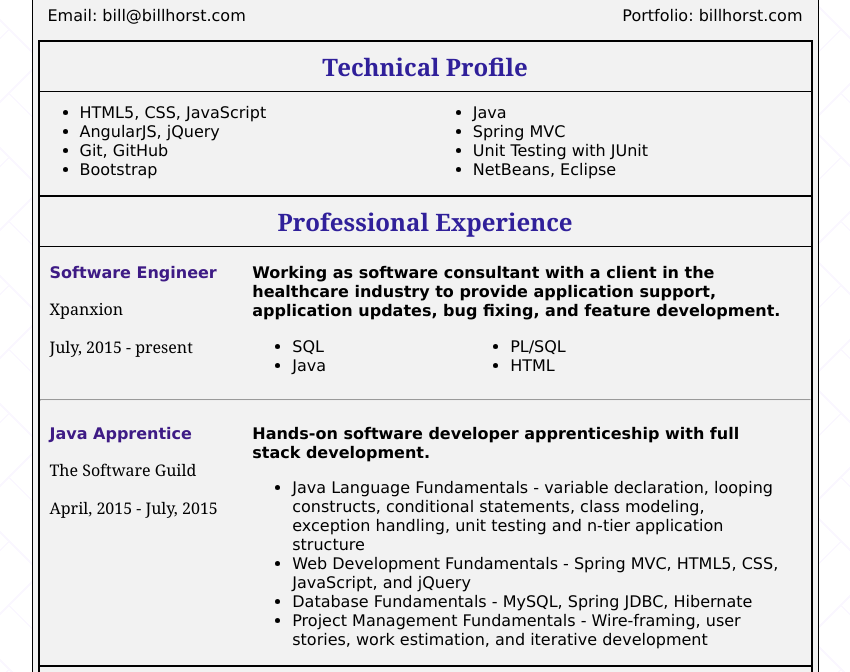
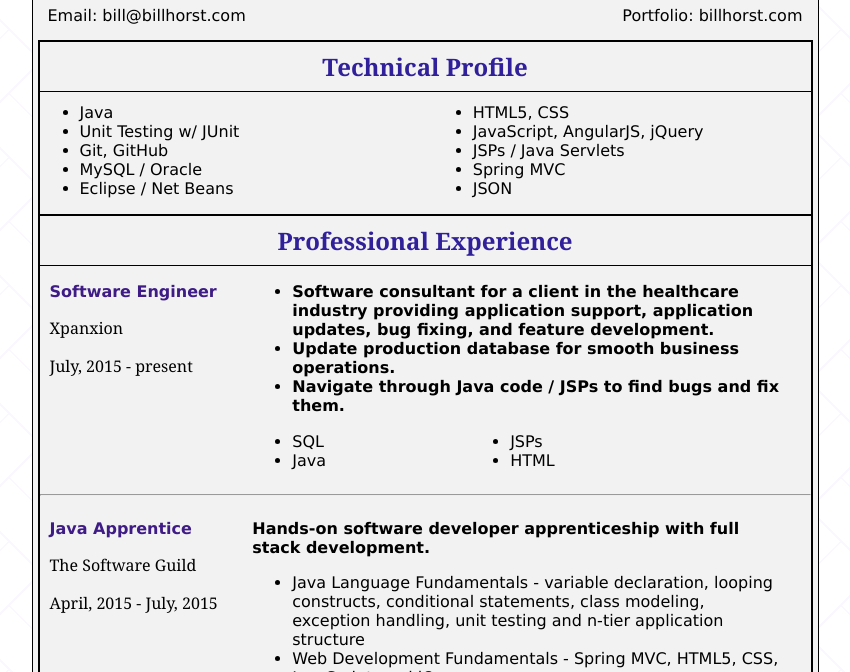
Before and after one commit to billhorst/resume, a plain HTML site: page index.html in a window 1280 px wide. Shown: the part 99-771 px from the top of the page, without its empty margins (215-1065 px from the left). Drawn offline with Linux system fonts and the light colour scheme.

Commit message:
updated resume to match current pdf

```diff
--- a/index.html
+++ b/index.html
@@ -21,18 +21,20 @@
 			<h2 class="technicalProfileTitle darkColor styleSerif">Technical Profile</h2>
 			<div class="leftSkills">
 				<ul>
-					<li>HTML5, CSS, JavaScript</li>
-					<li>AngularJS, jQuery</li>
+					<li>Java</li>
+					<li>Unit Testing w/ JUnit</li>
 					<li>Git, GitHub</li>
-					<li>Bootstrap</li>
+					<li>MySQL / Oracle</li>
+					<li>Eclipse / Net Beans</li>
 				</ul>
 			</div>
 			<div class="rightSkills">
 				<ul>
-					<li>Java</li>
+					<li>HTML5, CSS</li>
+					<li>JavaScript, AngularJS, jQuery</li>
+					<li>JSPs / Java Servlets</li>
 					<li>Spring MVC</li>
-					<li>Unit Testing with JUnit</li>
-					<li>NetBeans, Eclipse</li>
+					<li>JSON</li>
 				</ul>
 			</div>
 		</div>
@@ -49,9 +51,14 @@
 					<p class="styleSerif">July, 2015 - present</p>
 				</div>
 				<div class="companyResponsibilitiesSide">
-					<p class="boldStyle">Working as software consultant with a client in the healthcare industry
-						to provide application support, application updates, bug fixing, and feature development.
-					</p>
+					<ul>
+					<li class="boldStyle">Software consultant for a client in the healthcare industry
+						providing application support, application updates, bug fixing, and
+						feature development.
+					</li>
+					<li class="boldStyle">Update production database for smooth business operations.</li>
+					<li class="boldStyle">Navigate through Java code / JSPs to find bugs and fix them.</li>
+					</ul>
 					<div class="xSkillsLeft">
 						<ul>
 							<li>SQL</li>
@@ -60,7 +67,7 @@
 					</div>
 					<div class="xSkillsRight">
 						<ul>
-							<li>PL/SQL</li>
+							<li>JSPs</li>
 							<li>HTML</li>
 						</ul>
 					</div>
```
